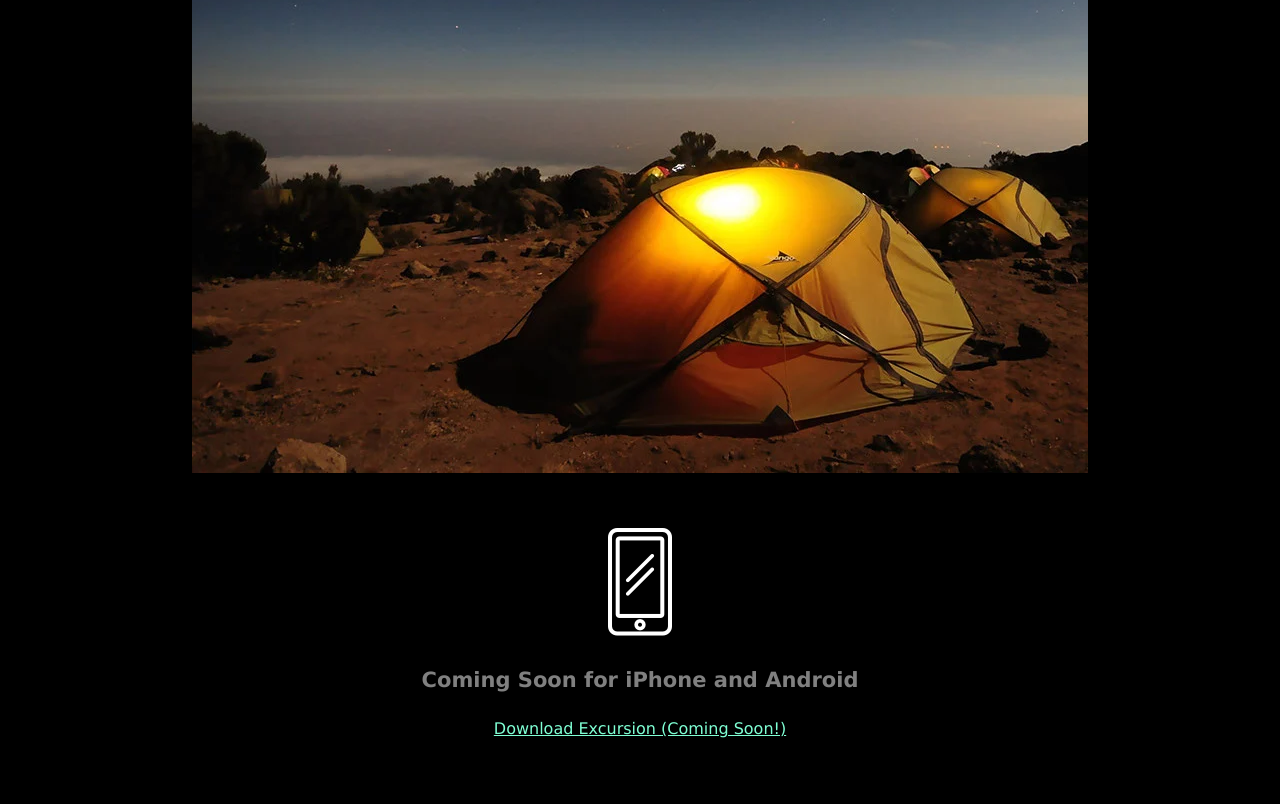
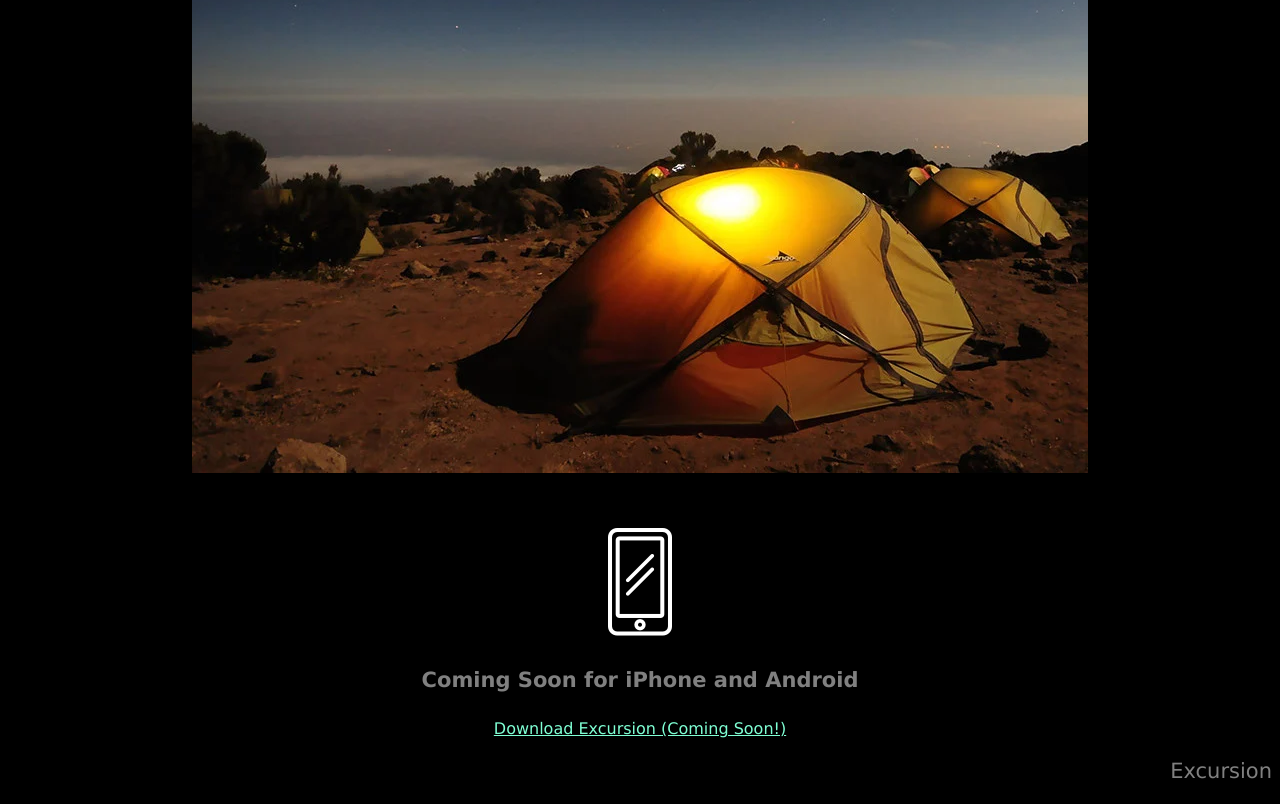
Before and after one commit to MNS74/projekt, a plain HTML site: page index.html in a window 1280 px wide. Shown: the part 574-1378 px from the top of the page. Before the commit the page ends 1328 px from the top, so only its background shows below. Drawn offline with Linux system fonts and the light colour scheme.

Commit message:
Final text

```diff
--- a/index.html
+++ b/index.html
@@ -19,5 +19,6 @@
 ><p><img src="resources/images/phone.webp"></p>
 <h4 class="header--sub-header">Coming Soon for iPhone and Android</h4>
 <p><a class="link--cta" href="#">Download Excursion (Coming Soon!)</a></p>
+<p class="footer--copyright">Excursion</p>
 </body>
 </html>
--- a/resources/css/style.css
+++ b/resources/css/style.css
@@ -29,3 +29,11 @@ color: #fff;
     font-size: 16px;
     color: aquamarine;
 }
+
+/*Footer*/
+
+.footer--copyright {
+    font-size: 21px;
+    color: gray;
+    text-align: right;
+}
```
